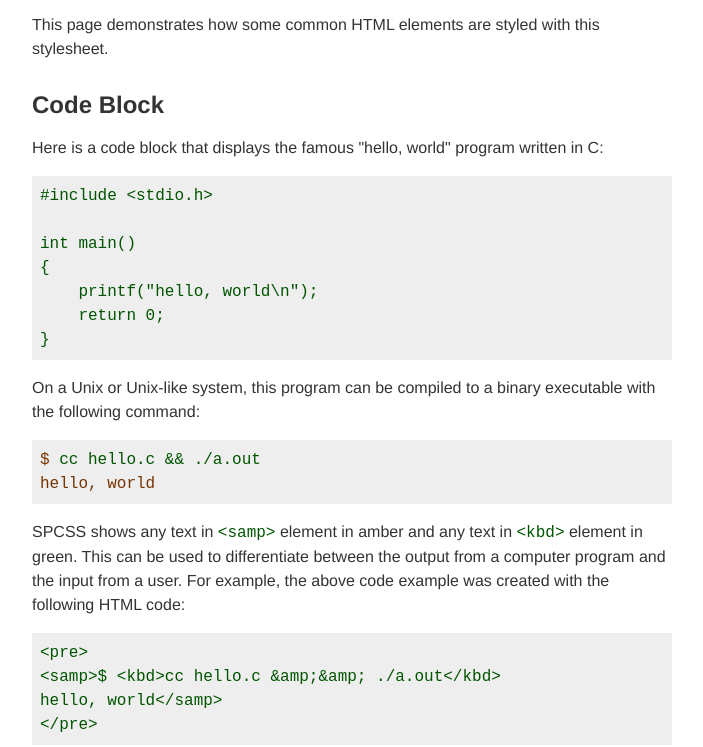
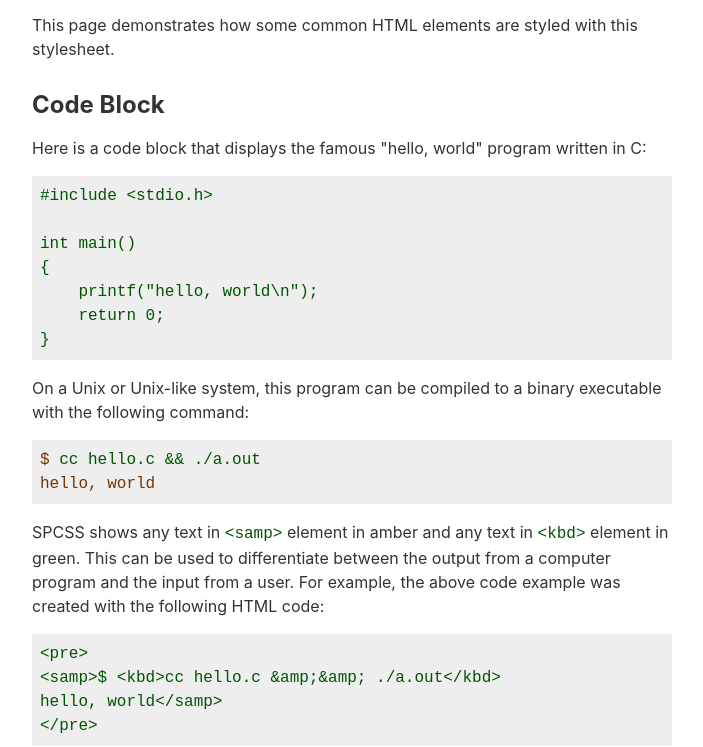
Before and after one commit to susam/spcss, a website: page index.html in a window 1280 px wide. Shown: the part 145-892 px from the top of the page, without its empty margins (288-991 px from the left). Drawn offline with Linux system fonts and the light colour scheme.

Commit message:
feat: add better font stack
Use a system font stack for optimal rendering on all devices

```diff
--- a/sp.css
+++ b/sp.css
@@ -1,6 +1,6 @@
 body {
   color: #333;
-  font-family: helvetica, arial, sans-serif;
+  font-family: -apple-system, BlinkMacSystemFont, "Segoe UI", Roboto, Oxygen-Sans, Ubuntu, Cantarell, Helvetica, Arial, sans-serif, "Apple Color Emoji", "Segoe UI Emoji", "Segoe UI Symbol";
   line-height: 1.5;
   margin: 0 auto;
   max-width: 40em;
```
